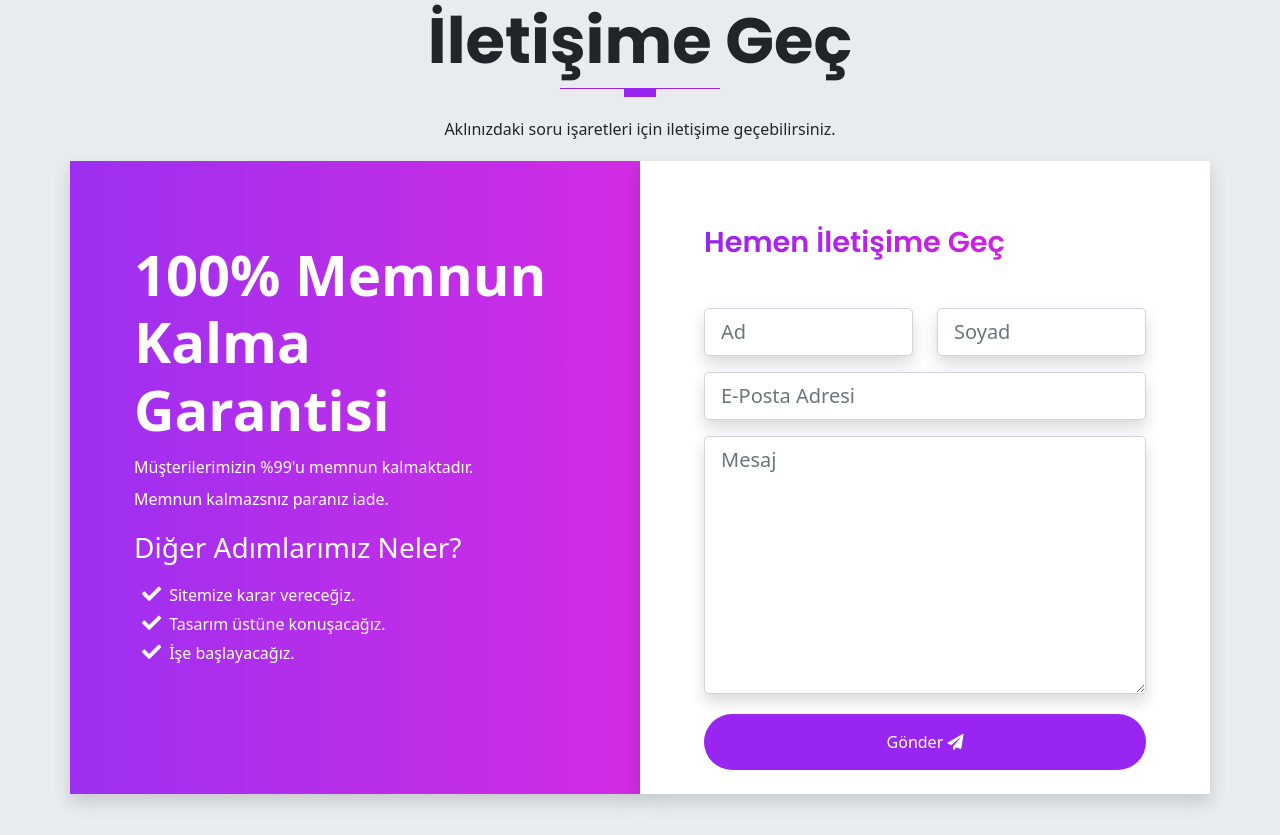
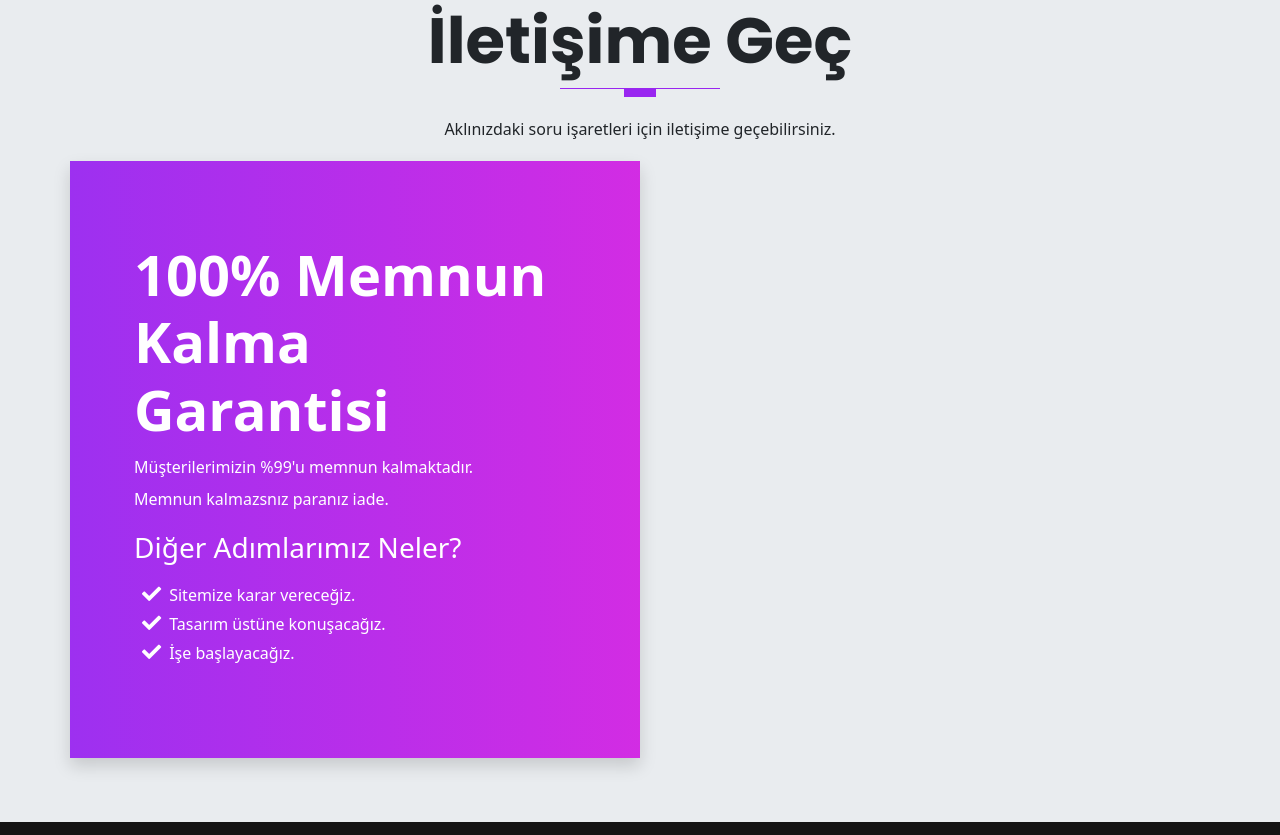
Before and after one commit to ikryldz/ikryldz.github.io, a website: page index.html in a window 1280 px wide. Shown: the part 2940-3775 px from the top of the page. Drawn offline with nearby package versions, Linux system fonts and the light colour scheme; files that its build step writes are made by us from their sources.

Commit message:
Update index.html

```diff
--- a/index.html
+++ b/index.html
@@ -180,31 +180,7 @@
           </ul>
         </div>
       </div>
-      <div class="col-12 col-lg-6 bg-white shadow p-3">
-        <div class="form w-100 pb-2">
-          <h4 class="display-3--title mb-5">Hemen İletişime Geç</h4>
-          <form action="#" class="row">
-            <div class="col-lg-6 col-md mb-3">
-              <input type="text" placeholder="Ad" id="inputFirstName" class="shadow form-control form-control-lg">
-            </div>
-            <div class="col-lg-6 col-md mb-3">
-              <input type="text" placeholder="Soyad" id="inputLastName" class="shadow form-control form-control-lg">
-            </div>
-            <div class="col-lg-12 mb-3">
-              <input type="email" placeholder="E-Posta Adresi" id="inputEmail" class="shadow form-control form-control-lg">
-            </div>
-            <div class="col-lg-12 mb-3">
-              <textarea name="message" placeholder="Mesaj" id="message" rows="8" class="shadow form-control form-control-lg"></textarea>
-            </div>
-            <div class="text-center d-grid mt-1">
-              <button type="button" class="btn btn-primary rounded-pill pt-3 pb-3">
-                Gönder
-                <i class="fas fa-paper-plane"></i>
-              </button>
-            </div>
-          </form>
-        </div>
-      </div>
+
     </div>
   </div>
 </section>
```
